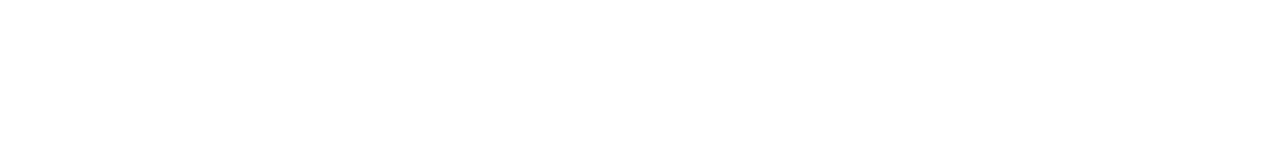
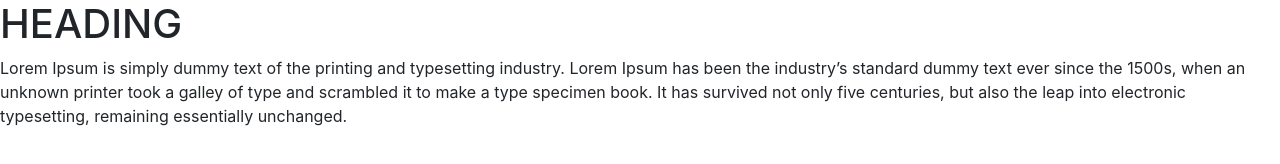
Before and after one commit to kiranmurali93/Campus_Ambassador, a plain HTML site: page campusambassodor.html in a window 1280 px wide. Drawn offline with nearby package versions, Linux system fonts and the light colour scheme.

Commit message:
added bootstrap cdn

```diff
--- a/campusambassodor.html
+++ b/campusambassodor.html
@@ -7,6 +7,7 @@
   <meta name="description" content="Dhishna is the annual techfest of School Of Engineering,CUSAT. A myriad of events,mind boggling games,a cornucopia of challenges and competitions,exciting prizes and above all,an adventure that shouldn't be missed ! The 7 specialized branches of School Of Engineering,CUSAT merge together their talents,resources and hardwork,the building blocks for Dhishna. Breaking the usual norms of studies confined to textbooks,we aim to take learning to a whole new level. The perfect platform to launch your rockets,encompass your minds and explore the different niches of technology. Encouraging each and everyone of you,to step up,mould your thoughts and lives in your unique way,discover the tech lover in you ! We present to you, Dhishna.">
   <meta name="keywords" content="DHISHNA,dhishna,2020,techfest,kochi,CUSAT,Events,Competition,Cochin University of Science and Technology,Html ">
   <meta name="author" content="Dhishna CUSAT">
+  <link rel="stylesheet" href="https://stackpath.bootstrapcdn.com/bootstrap/4.4.1/css/bootstrap.min.css" integrity="sha384-Vkoo8x4CGsO3+Hhxv8T/Q5PaXtkKtu6ug5TOeNV6gBiFeWPGFN9MuhOf23Q9Ifjh" crossorigin="anonymous">
   <title>DHISHNA</title>
 
 
@@ -25,7 +26,19 @@
   </section>
   <!--kiran-->
   <section>
-
+    <div>
+      <h1>HEADING</h1>
+      <p>
+          Lorem Ipsum is simply dummy text of the printing and
+          typesetting industry. Lorem Ipsum has been the
+          industry’s standard dummy text ever since the 1500s,
+          when an unknown printer took a galley of type and
+          scrambled it to make a type specimen book. It has
+          survived not only five centuries, but also the leap into
+          electronic typesetting, remaining essentially unchanged.
+      </p>
+    </div>
+    <div></div>
   </section>
 
   <!--jithin-->
```
